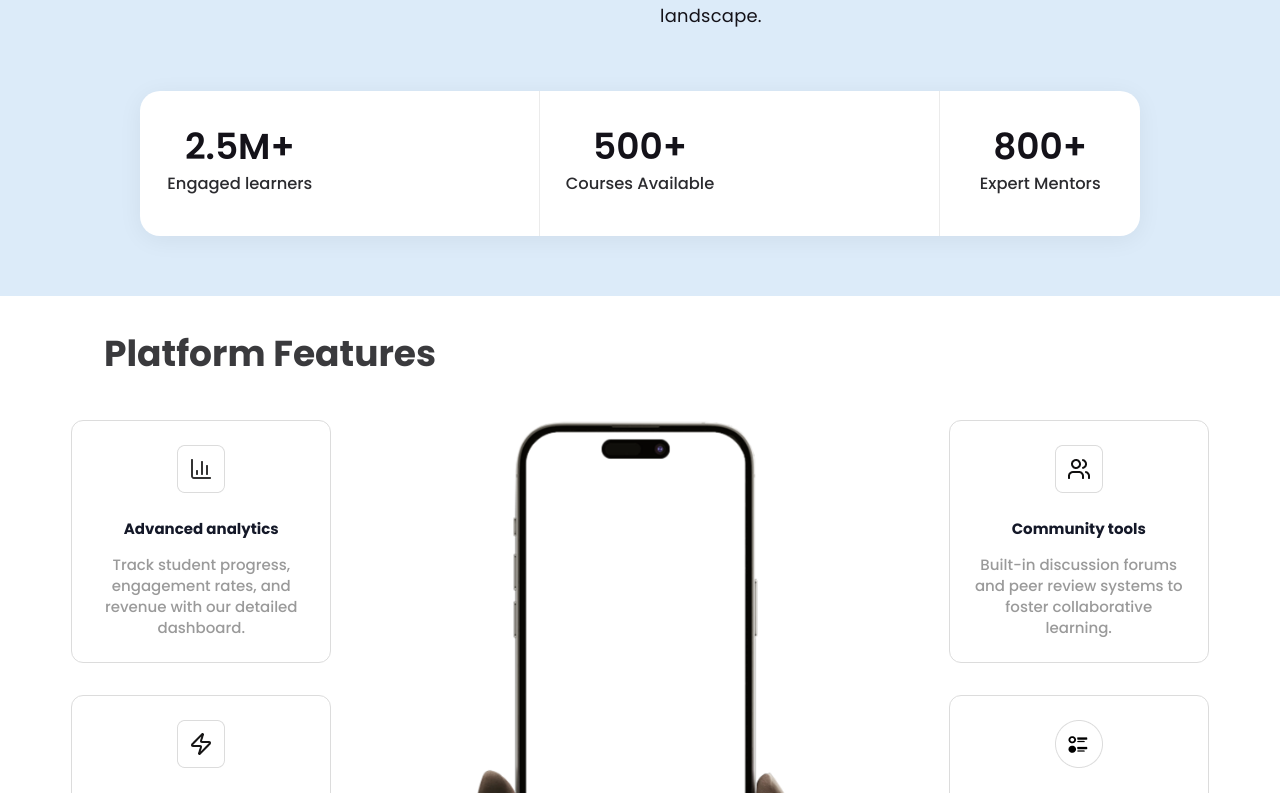
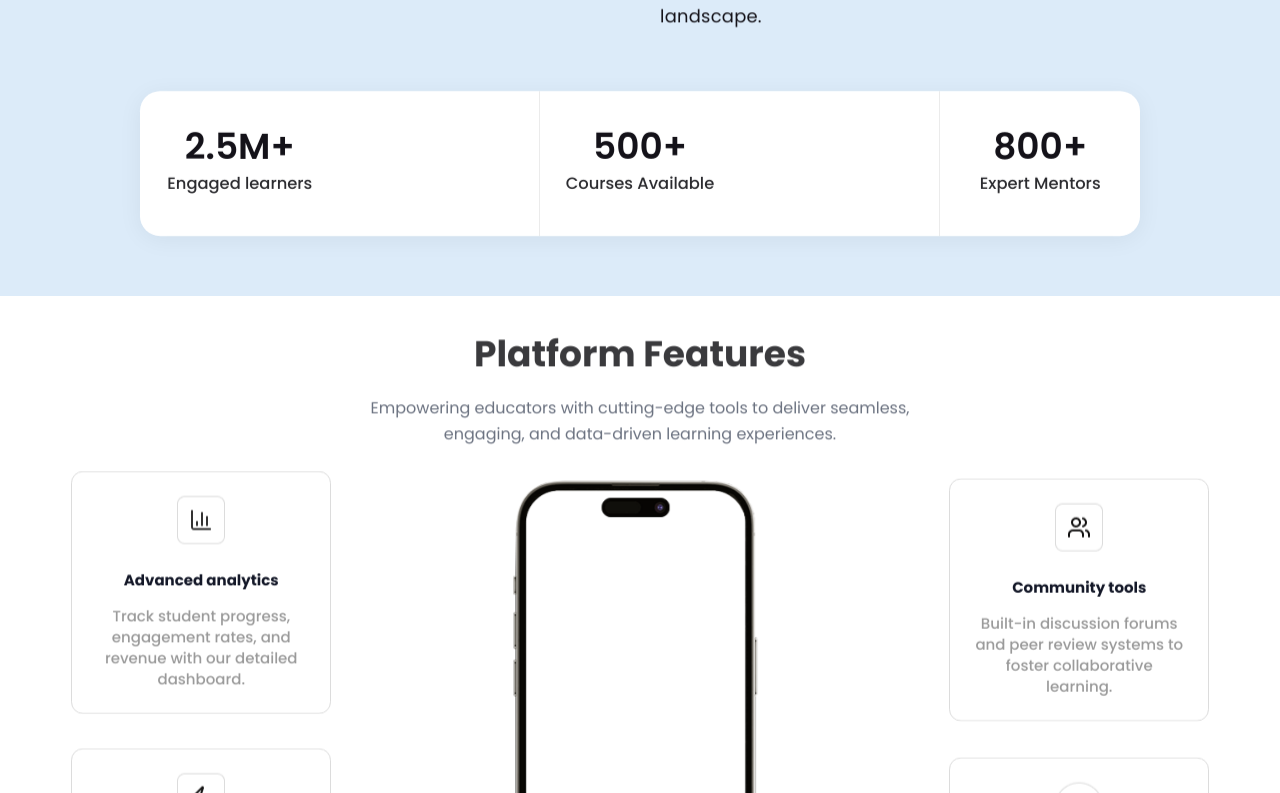
Before and after one commit to KannanBalakrishnan-dev/LMS, a React (Create React App) app in the folder Learning-Management-System/lms-frontend/: page / in a window 1280 px wide. Shown: the part 1087-1880 px from the top of the page. Built offline with nearby package versions, Linux system fonts and the light colour scheme; no server answers.

Commit message:
homepage Updated

```diff
--- a/Learning-Management-System/lms-frontend/src/pages/Home.js
+++ b/Learning-Management-System/lms-frontend/src/pages/Home.js
@@ -31,7 +31,7 @@ import {
 import phoneFrame from "../assets/Group 2659.png";
 import aboutImage from "../assets/unsplash_vbxyFxlgpjM.png";
 import courseAnalyticsImage from "../assets/pexels-olya-kobruseva-5561923 1 - Copy.png";
-import logoImage from "../assets/vdartacademylogo1 3.png";
+// import logoImage from "../assets/vdartacademylogo1 3.png";
 import courseCardFrameImage from "../assets/Group 2626.png";
 import featureAnalyticsIcon from "../assets/Container.png";
 import featureBuilderIcon from "../assets/Container (1).png";
@@ -56,11 +56,10 @@ import { PUBLIC_SITE_NAV_SECTIONS } from "../components/public/publicSiteNav";
 
 const courseFullStackImage = "/image-001.png";
 const courseDigitalMarketingImage = "/image-002.png";
-const CONTACT_EMAIL = "info@vdartacademy.com";
-const CONTACT_PHONE_DISPLAY = "+91 9944548333";
-const CONTACT_PHONE_LINK = "tel:+919944548333";
-const CONTACT_MAP_URL =
-  "https://www.google.com/maps/search/?api=1&query=VDart%2C+30%2C+Chennai-Theni+Hwy%2C+Mannarpuram%2C+Tiruchirappalli%2C+Tamil+Nadu+620020";
+const CONTACT_EMAIL = "Eduplatforminc@gmail.com";
+const CONTACT_PHONE_DISPLAY = "+91 9876543210";
+const CONTACT_PHONE_LINK = "tel:+919876543210";
+const CONTACT_MAP_URL = "#";
 const SOCIAL_LINKS = {
   facebook: "",
   instagram: "",
@@ -162,14 +161,14 @@ const courseCards = [
 const faqItems = [
   {
     id: "faq-1",
-    title: "Why choose VDart Academy?",
+    title: "Why choose EduPlatform?",
     body: "Transform your career with industry-leading training and real-world experience. Gain practical experience by applying what you learn in real internships.",
     icon: faqIcon1,
     activeIcon: faqIconActive4,
   },
   {
     id: "faq-2",
-    title: "How is VDart Academy different from other platforms?",
+    title: "How is EduPlatform different from other platforms?",
     body: "We offer a comprehensive learning ecosystem that includes advanced analytics to track your progress, productivity tools to keep you organized, and a Data dashboard for real-time insights into your learning journey.",
     icon: faqIcon2,
     activeIcon: faqIconActive3,
@@ -243,6 +242,116 @@ function shellField(placeholder, type = "text") {
         }}
       />
     </Box>
+  );
+}
+
+/* ------------------------------------------------------------------ */
+/* Scroll / count-up animation helpers                                */
+/* ------------------------------------------------------------------ */
+
+// Generic hook: tells you when an element has scrolled into view.
+// `once` (default true) means it only fires the first time — good for
+// entrance animations that shouldn't replay every time you scroll past.
+function useInView(options = {}) {
+  const { threshold = 0.25, rootMargin = "0px", once = true } = options;
+  const ref = useRef(null);
+  const [isInView, setIsInView] = useState(false);
+
+  useEffect(() => {
+    const node = ref.current;
+    if (!node) return undefined;
+
+    const observer = new IntersectionObserver(
+      ([entry]) => {
+        if (entry.isIntersecting) {
+          setIsInView(true);
+          if (once) observer.disconnect();
+        } else if (!once) {
+          setIsInView(false);
+        }
+      },
+      { threshold, rootMargin }
+    );
+
+    observer.observe(node);
+    return () => observer.disconnect();
+  }, [threshold, rootMargin, once]);
+
+  return [ref, isInView];
+}
+
+// Wrap any block of content in <Reveal> to have it fade + slide up
+// into place the first time it scrolls into the viewport.
+function Reveal({
+  children,
+  delay = 0,
+  duration = 700,
+  y = 28,
+  sx = {},
+  component = Box,
+  ...rest
+}) {
+  const [ref, isInView] = useInView({ threshold: 0.15 });
+  const Component = component;
+
+  return (
+    <Component
+      ref={ref}
+      sx={{
+        opacity: isInView ? 1 : 0,
+        transform: isInView ? "translateY(0)" : `translateY(${y}px)`,
+        transition: `opacity ${duration}ms ease ${delay}ms, transform ${duration}ms ease ${delay}ms`,
+        willChange: "opacity, transform",
+        ...sx,
+      }}
+      {...rest}
+    >
+      {children}
+    </Component>
+  );
+}
+
+// Animates a numeric string like "2.5M+", "500+", "800+" counting up
+// from 0 to its target value once it scrolls into view.
+function CountUp({ value, duration = 1600 }) {
+  const match = String(value).match(/^([\d.]+)(.*)$/);
+  const numericPart = match ? parseFloat(match[1]) : 0;
+  const suffix = match ? match[2] : "";
+  const decimals = numericPart % 1 !== 0 ? 1 : 0;
+
+  const [ref, isInView] = useInView({ threshold: 0.4 });
+  const [display, setDisplay] = useState(0);
+
+  useEffect(() => {
+    if (!isInView) return undefined;
+
+    let startTime = null;
+    let rafId;
+
+    const easeOutCubic = (t) => 1 - Math.pow(1 - t, 3);
+
+    const step = (timestamp) => {
+      if (startTime === null) startTime = timestamp;
+      const progress = Math.min((timestamp - startTime) / duration, 1);
+      const eased = easeOutCubic(progress);
+      setDisplay(numericPart * eased);
+
+      if (progress < 1) {
+        rafId = requestAnimationFrame(step);
+      } else {
+        setDisplay(numericPart);
+      }
+    };
+
+    rafId = requestAnimationFrame(step);
+    return () => cancelAnimationFrame(rafId);
+  }, [isInView, numericPart, duration]);
+
+  return (
+    <span ref={ref}>
+      {display.toFixed(decimals)}
+      {suffix}
+    </span>
   );
 }
 
@@ -261,6 +370,11 @@ function FeatureCard({ icon: Icon, iconSrc, title, description }) {
         py: 3,
         textAlign: "center",
         mx: "auto",
+        transition: "transform 0.3s ease, box-shadow 0.3s ease",
+        "&:hover": {
+          transform: "translateY(-6px)",
+          boxShadow: "0 16px 30px rgba(28, 30, 83, 0.10)",
+        },
       }}
     >
       <Box
@@ -873,6 +987,7 @@ export default function Home() {
             pb: { xs: 6, md: "60px" },
           }}
         >
+          <Reveal>
             <Stack
               direction={{ xs: "column", lg: "row" }}
               justifyContent="space-between"
@@ -949,8 +1064,10 @@ export default function Home() {
                 </Typography>
               </Box>
             </Stack>
-
-          {/* Stats Cards - Compact like your image */}
+          </Reveal>
+
+          {/* Stats Cards - Compact like your image, now with count-up */}
+          <Reveal delay={150}>
             <Box
               sx={{
                 mt: { xs: 6, md: "60px" },
@@ -990,7 +1107,7 @@ export default function Home() {
                         lineHeight: 1,
                       }}
                     >
-                    {item.value}
+                      <CountUp value={item.value} />
                     </Typography>
                     <Typography
                       sx={{
@@ -1006,8 +1123,10 @@ export default function Home() {
                 ))}
               </Stack>
             </Box>
-        </Box>
-
+          </Reveal>
+        </Box>
+
+        {/* ================= PLATFORM FEATURES ================= */}
         <Box
           id="features"
           sx={{
@@ -1017,6 +1136,20 @@ export default function Home() {
             pt: { xs: 5, md: "28px" },
             pb: { xs: 1, md: "24px" },
             overflow: { xs: "hidden", md: "visible" },
+            "@keyframes galaxyFloat": {
+              "0%": { transform: "translateY(0px)" },
+              "50%": { transform: "translateY(-12px)" },
+              "100%": { transform: "translateY(0px)" },
+            },
+          }}
+        >
+          <Reveal>
+            <Box
+              sx={{
+                maxWidth: 1240,
+                mx: "auto",
+                textAlign: "center",
+                mb: { xs: 4, md: "28px" },
               }}
             >
               <Typography
@@ -1024,14 +1157,27 @@ export default function Home() {
                   fontSize: { xs: "2.5rem", md: "36px" },
                   fontWeight: 700,
                   color: "#3A3A3D",
-              mb: { xs: 4, md: "28px" },
-              maxWidth: 1240,
+                }}
+              >
+                Platform Features
+              </Typography>
+              <Typography
+                sx={{
+                  mt: 1.5,
                   mx: "auto",
-              pl: { lg: "40px" },
-            }}
-          >
-            Platform Features
-          </Typography>
+                  maxWidth: 620,
+                  fontFamily: '"Inter", "Poppins", sans-serif',
+                  fontSize: { xs: "0.95rem", md: "1rem" },
+                  fontWeight: 400,
+                  lineHeight: 1.6,
+                  color: "#6B7280",
+                }}
+              >
+                Empowering educators with cutting-edge tools to deliver
+                seamless, engaging, and data-driven learning experiences.
+              </Typography>
+            </Box>
+          </Reveal>
           <Box
             sx={{
               display: "grid",
@@ -1057,17 +1203,24 @@ export default function Home() {
                 justifyItems: "center",
               }}
             >
-              {featuresLeft.map((feature) => (
-                <Box
+              {featuresLeft.map((feature, index) => (
+                <Reveal
                   key={feature.title}
+                  delay={index * 120}
+                  sx={{ width: "100%", display: "flex", justifyContent: "center" }}
+                >
+                  <Box
                     sx={{
                       width: "100%",
                       display: "flex",
                       justifyContent: "center",
+                      animation: "galaxyFloat 4.5s ease-in-out infinite",
+                      animationDelay: `${index * 0.6}s`,
                     }}
                   >
                     <FeatureCard {...feature} />
                   </Box>
+                </Reveal>
               ))}
             </Box>
 
@@ -1104,6 +1257,7 @@ export default function Home() {
                   zIndex: 2,
                   mx: "auto",
                   mb: { xs: -2, md: -4 },
+                  animation: "galaxyFloat 5.5s ease-in-out infinite",
                 }}
               />
             </Box>
@@ -1119,17 +1273,24 @@ export default function Home() {
                 justifyItems: "center",
               }}
             >
-              {featuresRight.map((feature) => (
-                <Box
+              {featuresRight.map((feature, index) => (
+                <Reveal
                   key={feature.title}
+                  delay={index * 120}
+                  sx={{ width: "100%", display: "flex", justifyContent: "center" }}
+                >
+                  <Box
                     sx={{
                       width: "100%",
                       display: "flex",
                       justifyContent: "center",
+                      animation: "galaxyFloat 4.5s ease-in-out infinite",
+                      animationDelay: `${(index + 2) * 0.6}s`,
                     }}
                   >
                     <FeatureCard {...feature} />
                   </Box>
+                </Reveal>
               ))}
             </Box>
           </Box>
@@ -1156,7 +1317,7 @@ export default function Home() {
             }}
           >
             {/* Left Side - Text Content (Moved more to left) */}
-            <Box sx={{ maxWidth: 460, pl: { lg: "20px" } }}>
+            <Reveal sx={{ maxWidth: 460, pl: { lg: "20px" } }}>
               <Typography
                 sx={{
                   fontFamily: '"Poppins", sans-serif',
@@ -1220,10 +1381,11 @@ export default function Home() {
               >
                 Read More
               </Button>
-            </Box>
+            </Reveal>
 
             {/* Right Side - Square Image */}
-            <Box
+            <Reveal
+              delay={150}
               sx={{
                 width: "100%",
                 maxWidth: { xs: 520, lg: 560 },
@@ -1233,7 +1395,7 @@ export default function Home() {
               <Box
                 component="img"
                 src={aboutImage}
-                alt="VDart Academy team"
+                alt="EduPlatform team"
                 sx={{
                   width: "100%",
                   height: "auto",
@@ -1244,7 +1406,7 @@ export default function Home() {
                   display: "block",
                 }}
               />
-            </Box>
+            </Reveal>
           </Box>
         </Box>
 
@@ -1258,6 +1420,7 @@ export default function Home() {
             pb: { xs: 6, md: "81px" },
           }}
         >
+          <Reveal>
             <Stack
               direction={{ xs: "column", lg: "row" }}
               justifyContent="space-between"
@@ -1344,6 +1507,7 @@ export default function Home() {
                 </Button>
               </Stack>
             </Stack>
+          </Reveal>
 
           <Divider
             sx={{
@@ -1366,8 +1530,10 @@ export default function Home() {
               gap: { xs: 3, md: 3 },
             }}
           >
-            {visibleCourseCards.map((course) => (
-              <CourseCard key={course.title} {...course} />
+            {visibleCourseCards.map((course, index) => (
+              <Reveal key={course.title} delay={index * 120}>
+                <CourseCard {...course} />
+              </Reveal>
             ))}
           </Box>
         </Box>
@@ -1385,7 +1551,7 @@ export default function Home() {
             alignItems: "center",
           }}
         >
-          <Box sx={{ width: "100%", maxWidth: 920, mx: "auto" }}>
+          <Reveal sx={{ width: "100%", maxWidth: 920, mx: "auto" }}>
             <Typography
               sx={{
                 width: "100%",
@@ -1441,7 +1607,7 @@ export default function Home() {
             >
               Get started
             </Button>
-          </Box>
+          </Reveal>
         </Box>
 
         <Box
@@ -1466,7 +1632,7 @@ export default function Home() {
             sx={{ maxWidth: 1100, width: "100%", gap: { lg: "50px" } }}
           >
             {/* ================= LEFT SIDE ================= */}
-            <Box sx={{ width: { xs: "100%", lg: 480 }, height: "100%" }}>
+            <Reveal sx={{ width: { xs: "100%", lg: 480 }, height: "100%" }}>
               <Stack spacing={2}>
                 {/* Visit Us */}
                 <Box
@@ -1489,11 +1655,11 @@ export default function Home() {
                   <Box>
                     <Typography sx={{ fontWeight: 600 }}>Visit Us</Typography>
                     <Typography sx={{ fontSize: "14px", color: "#6B7280" }}>
-                      Vdart, 30, Chennai - Theni Hwy,
+                      EduPlatform,
                       <br />
-                      Mannarpuram, Tiruchirappalli, Tamil Nadu
+                      Bengaluru, Karnataka
                       <br />
-                      620020
+                      678934
                     </Typography>
                   </Box>
                 </Box>
@@ -1519,7 +1685,7 @@ export default function Home() {
                   <Box>
                     <Typography sx={{ fontWeight: 600 }}>Email Us</Typography>
                     <Typography sx={{ fontSize: "14px", color: "#6B7280" }}>
-                      info@vdartacademy.com
+                      {CONTACT_EMAIL}
                     </Typography>
                   </Box>
                 </Box>
@@ -1545,7 +1711,7 @@ export default function Home() {
                   <Box>
                     <Typography sx={{ fontWeight: 600 }}>Call Us</Typography>
                     <Typography sx={{ fontSize: "14px", color: "#6B7280" }}>
-                      +91 9944548333
+                      {CONTACT_PHONE_DISPLAY}
                     </Typography>
                   </Box>
                 </Box>
@@ -1561,7 +1727,7 @@ export default function Home() {
                   <Box
                     component="img"
                     src={contactPromoImage}
-                    alt="VDart Academy"
+                    alt="EduPlatform"
                     sx={{
                       width: "100%",
                       height: "100%",
@@ -1571,10 +1737,10 @@ export default function Home() {
                   />
                 </Box>
               </Stack>
-            </Box>
+            </Reveal>
 
             {/* ================= RIGHT SIDE ================= */}
-            <Box sx={{ width: { xs: "100%", lg: 470 }, height: "100%" }}>
+            <Reveal delay={150} sx={{ width: { xs: "100%", lg: 470 }, height: "100%" }}>
               {/* Title */}
               <Typography
                 sx={{
@@ -1660,7 +1826,7 @@ export default function Home() {
                   Login
                 </Box>
               </Typography>
-            </Box>
+            </Reveal>
           </Stack>
         </Box>
 
@@ -1684,11 +1850,16 @@ export default function Home() {
               mx: "auto",
             }}
           >
-            <Typography
+            <Reveal
               sx={{
                 width: "100%",
                 mt: { xs: 2, md: 12 },
                 maxWidth: { lg: 430 },
+              }}
+            >
+              <Typography
+                sx={{
+                  width: "100%",
                   display: "inline-block",
                   background: "linear-gradient(90deg, #3C19D9 0%, #200D73 68%)",
                   WebkitBackgroundClip: "text",
@@ -1707,6 +1878,7 @@ export default function Home() {
                 <br />
                 Question
               </Typography>
+            </Reveal>
 
             <Box
               sx={{
@@ -1964,11 +2136,11 @@ export default function Home() {
                         },
                       }}
                     >
-                      Vdart , 30, Chennai - Theni Hwy,
+                      Eduplatform ,
                       <br />
-                      Mannarpuram, Tiruchirappalli, Tamil Nadu
+                      Bengaluru, Karnataka
                       <br />
-                      620020
+                      678934
                     </Typography>
                   </Stack>
                   <Stack direction="row" spacing={1} alignItems="center">
```
Lines whose indentation alone changed are shown as unchanged.
